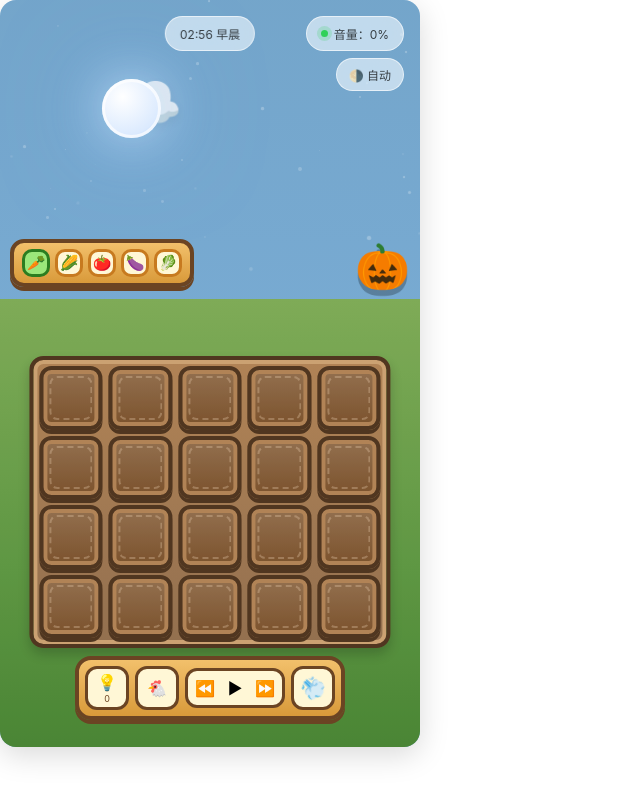
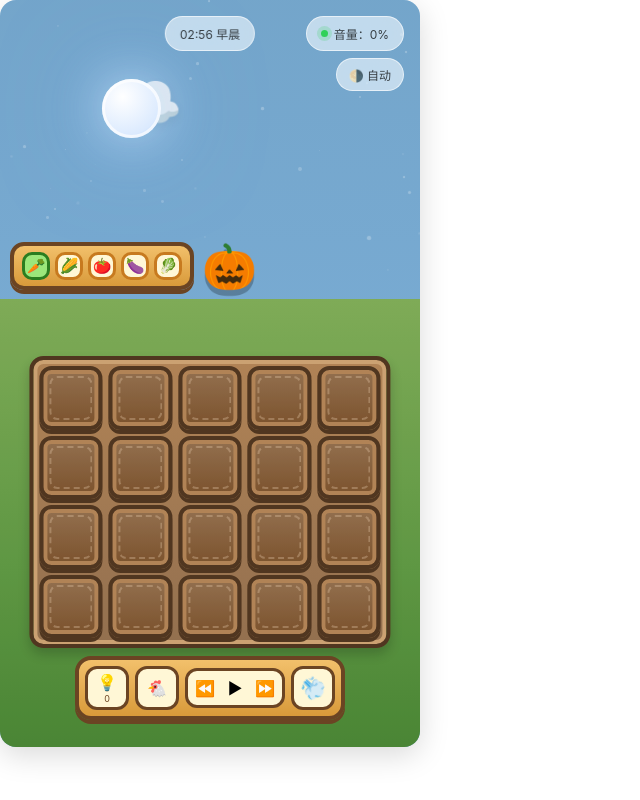
Before and after one commit to sliiu/nook, a plain HTML site: page design/farm.html in a window 1280 px wide. Shown: the whole page, without its empty margins (0-640 px from the left). Drawn offline with Linux system fonts and the light colour scheme.

Commit message:
fix: put the farm pumpkin back beside the seeds
The mute pumpkin sits on the left with the seed bar again, instead of
on the right edge.

Co-Authored-By: Claude Opus 5.5 <noreply@anthropic.com>

```diff
--- a/design/farm.html
+++ b/design/farm.html
@@ -253,6 +253,9 @@
     position: absolute;
     left: 10px;
     top: 32%;
+    display: flex;
+    align-items: center;
+    gap: 8px;
     z-index: 8;
   }
 
@@ -288,10 +291,6 @@
   .seed-option.selected { background: #9be77b; border-color: #2b7d20; }
 
   .scarecrow {
-    position: absolute;
-    right: 10px;
-    top: 32%;
-    z-index: 8;
     font-size: 44px;
     cursor: pointer;
     transition: transform 0.2s ease, filter 0.4s linear;
@@ -592,13 +591,12 @@
 
     <div class="farm-top-left">
       <div class="global-seed-picker" id="globalSeedPicker"></div>
-    </div>
-
-    <div class="scarecrow" id="scarecrow" title="点击静音">
-      <div class="scarecrow-body">
-        🎃
-        <div class="tape-x"></div>
-        <div class="mute-icon">🔇 已静音</div>
+      <div class="scarecrow" id="scarecrow" title="点击静音">
+        <div class="scarecrow-body">
+          🎃
+          <div class="tape-x"></div>
+          <div class="mute-icon">🔇 已静音</div>
+        </div>
       </div>
     </div>
 
```
